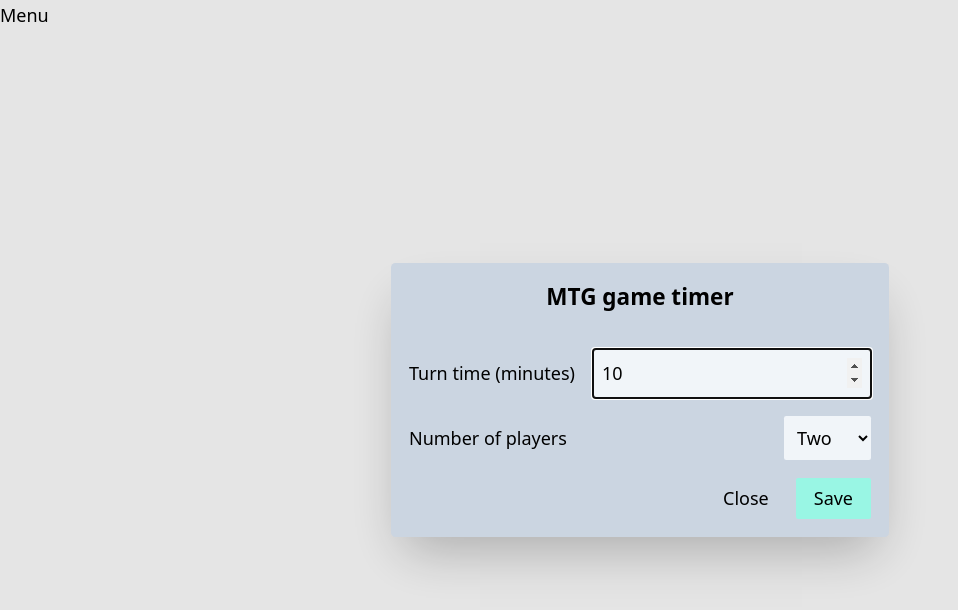
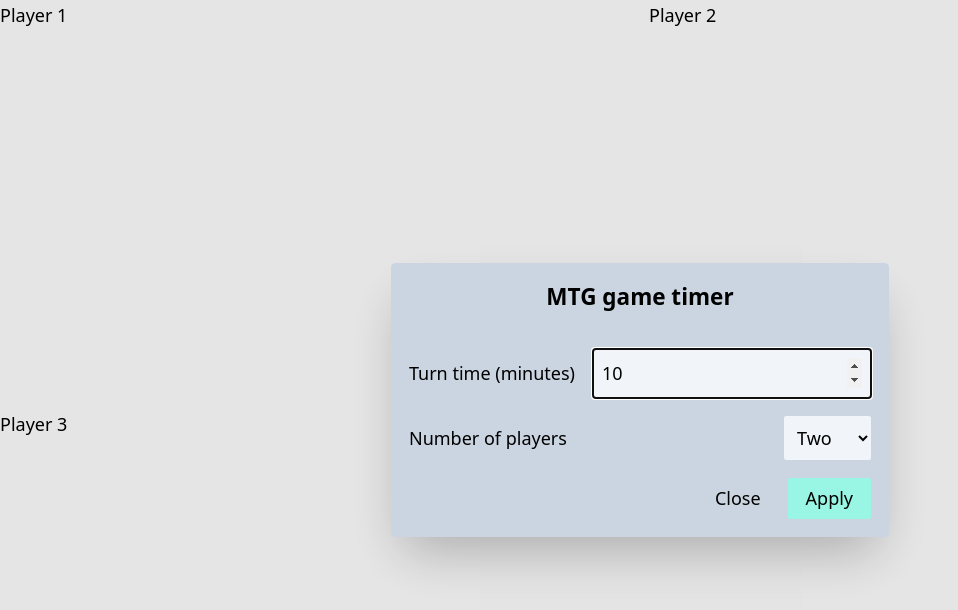
Before and after one commit to zadeviggers/mtg-timer, a website built with Vite: page index.html in a window 1280 px wide. Both pictures are taken after a click on the button "Menu". Shown: the whole page, without its empty margins (0-958 px from the left). Built offline with nearby package versions, Linux system fonts and the light colour scheme.

Commit message:
Add things

```diff
--- a/index.html
+++ b/index.html
@@ -1,7 +1,7 @@
 <!DOCTYPE html>
 <html
 	lang="en"
-	class="bg-white text-lg text-black dark:bg-black dark:text-white">
+	class="h-screen w-screen bg-white text-lg text-black dark:bg-black dark:text-white">
 	<head>
 		<meta charset="UTF-8" />
 		<link rel="icon" type="image/svg+xml" href="/vite.svg" />
@@ -10,13 +10,19 @@
 			content="width=device-width, initial-scale=1.0" />
 		<title>MTG Timer</title>
 	</head>
-	<body>
+	<body class="h-screen w-screen">
 		<noscript>
 			Pls enable JavaScript or use a browser that supports JS
 			please and thank you.
 		</noscript>
-		<button id="menu-button">Menu</button>
-		<div id="timers"></div>
+		<button
+			class="fixed top-1/2 left-1/2 -translate-x-1/2 -translate-y-1/2 rounded-sm bg-teal-200 p-1 px-4 hover:bg-teal-300 hover:shadow-sm dark:bg-teal-500 hover:dark:bg-teal-400"
+			id="menu-button">
+			Menu
+		</button>
+		<div
+			class="flex h-screen w-screen flex-wrap gap-4"
+			id="timers"></div>
 		<dialog
 			class="bg-slate-300 p-4 shadow-2xl dark:bg-slate-800 sm:rounded"
 			id="main-menu">
@@ -64,7 +70,7 @@
 					<button
 						class="rounded-sm bg-teal-200 p-1 px-4 hover:bg-teal-300 hover:shadow-sm dark:bg-teal-500 hover:dark:bg-teal-400"
 						type="submit">
-						Save
+						Apply
 					</button>
 				</div>
 			</form>
--- a/src/main.ts
+++ b/src/main.ts
@@ -8,6 +8,9 @@ const closeMenuButton = document.getElementById(
 	"close-button"
 ) as HTMLButtonElement;
 const optionsForm = document.getElementById("game-settings") as HTMLFormElement;
+const timersContainer = document.getElementById("timers") as HTMLElement;
+
+setupGame({ players: 3, playerTime: 10 });
 
 openMenuButton.addEventListener("click", () => {
 	mainMenu.showModal();
@@ -20,6 +23,30 @@ closeMenuButton.addEventListener("click", () => {
 optionsForm.addEventListener("submit", (ev) => {
 	ev.preventDefault();
 	const data = new FormData(optionsForm);
+	setupGame({
+		players: Number.parseInt(data.get("player-count")! as string),
+		playerTime:
+			Number.parseInt(data.get("turn-time")! as string) *
+			60 *
+			1000,
+	});
 	console.log(data);
 	mainMenu.close();
 });
+
+function setupGame({
+	players,
+	playerTime,
+}: {
+	players: number;
+	playerTime: number;
+}) {
+	timersContainer.innerHTML = /*html*/ `
+		${Array.from(Array(players), (_, i) => i + 1)
+			.map(
+				(p) =>
+					/*html*/ `<div class="flex-1 min-w-[40%] ">Player ${p}</div>`
+			)
+			.join("\n")}
+	`;
+}
```
